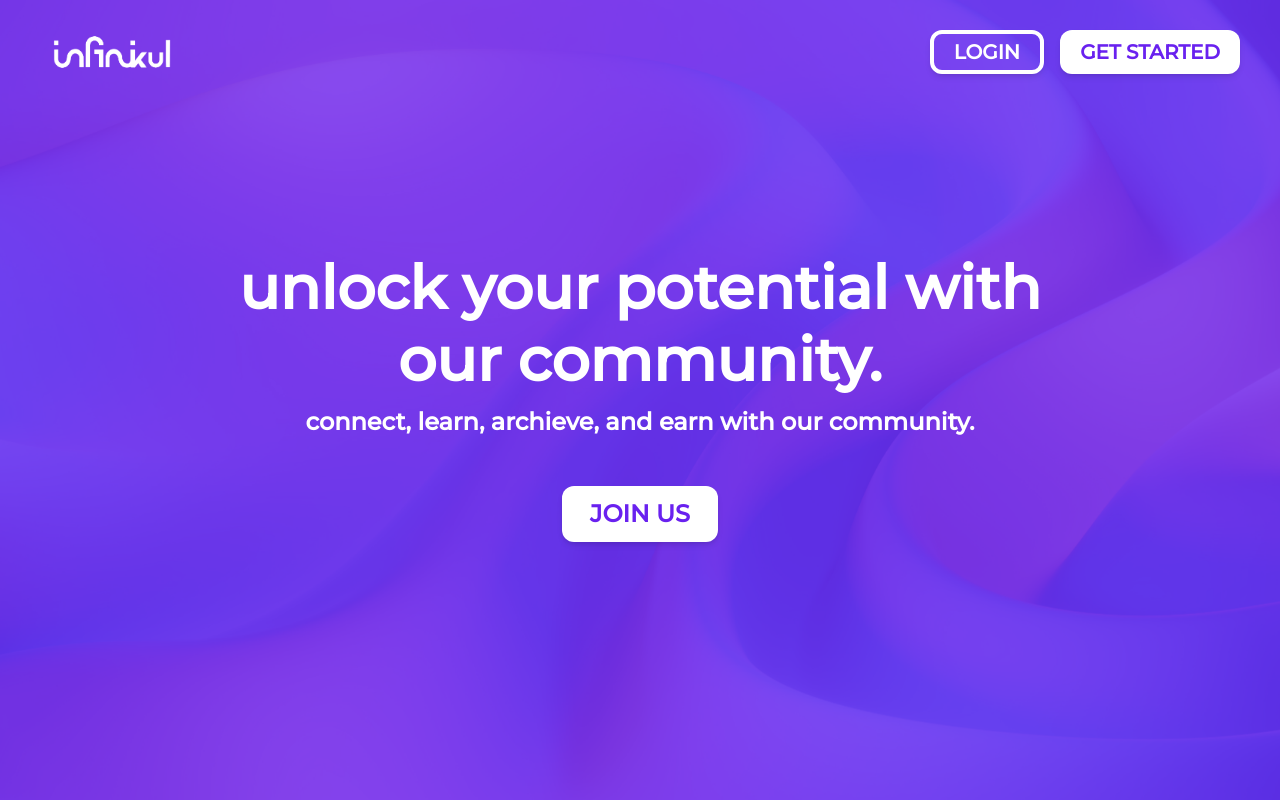
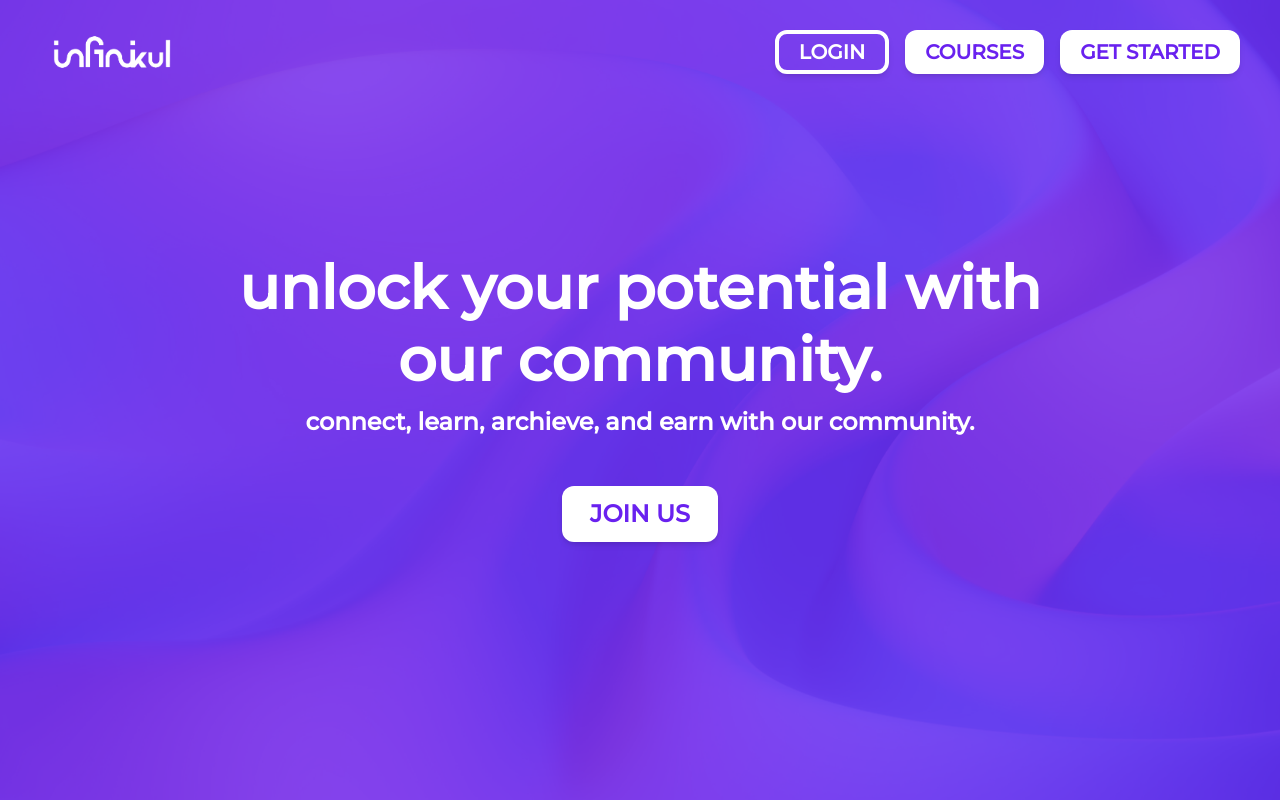
Before and after one commit to vishnubansal001/infinikul2.0, a React (Create React App) app: page / in a window 1280 px wide. Shown: the top 800 px of the page. Built offline with nearby package versions, Linux system fonts and the light colour scheme.

Commit message:
new button added

```diff
--- a/src/Components/LandingPage.jsx
+++ b/src/Components/LandingPage.jsx
@@ -40,6 +40,9 @@ const LandingPage = () => {
               <div className="flex flex-row justify-center items-center gap-4">
                 <button className="uppercase bg-transparent border-4 border-white font-bold lg:text-xl md:text-lg text-base text-center text-white px-5 py-1 rounded-[12px] shadow-md hover:shadow-xl transition-all duration-300 ease-in-out">
                   login
+                </button>
+                <button className="uppercase text-[#6921EF] font-bold lg:text-xl md:text-lg text-base text-center bg-white px-5 py-2 rounded-[12px] shadow-md hover:shadow-xl transition-all duration-300 ease-in-out">
+                  Courses
                 </button>
                 <button className="uppercase text-[#6921EF] font-bold lg:text-xl md:text-lg text-base text-center bg-white px-5 py-2 rounded-[12px] shadow-md hover:shadow-xl transition-all duration-300 ease-in-out">
                   get started
@@ -98,6 +101,9 @@ const LandingPage = () => {
                   login
                 </button>
                 <button className="uppercase bg-[#6921EF] font-bold lg:text-xl md:text-lg text-base text-center text-white px-5 py-2 rounded-[12px] shadow-md w-[100%] hover:shadow-xl transition-all duration-300 ease-in-out">
+                  Courses
+                </button>
+                <button className="uppercase bg-[#6921EF] font-bold lg:text-xl md:text-lg text-base text-center text-white px-5 py-2 rounded-[12px] shadow-md w-[100%] hover:shadow-xl transition-all duration-300 ease-in-out">
                   get started
                 </button>
               </div>
```
